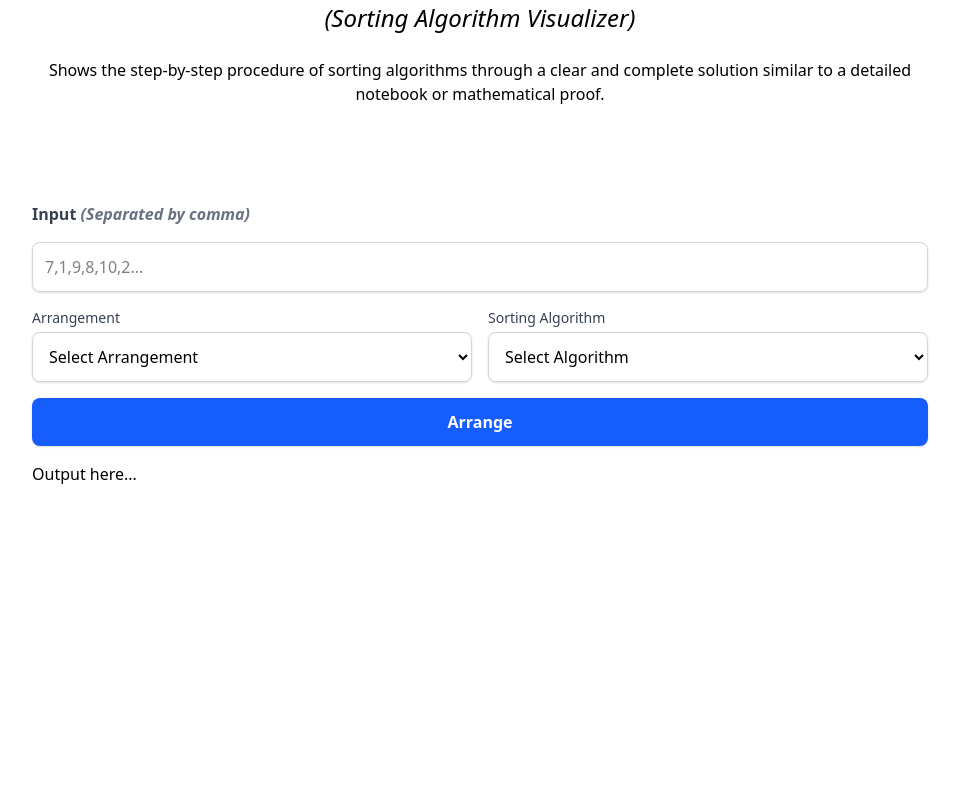
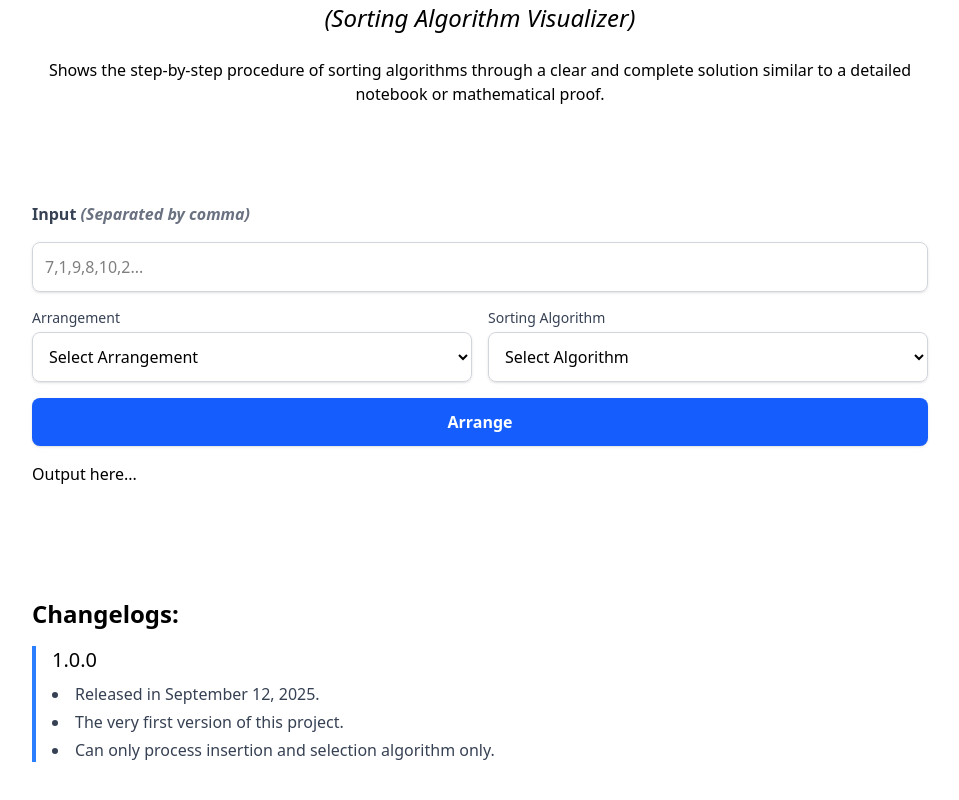
Before and after one commit to khianvictorycalderon/Sorializer, a React (Vite) app: page / in a window 1280 px wide. Shown: the part 250-1050 px from the top of the page, without its empty margins (160-1119 px from the left). Before the commit the page ends 816 px from the top, so only its background shows below. Built offline with nearby package versions, Linux system fonts and the light colour scheme.

Commit message:
Added changelogs

```diff
--- a/src/App.tsx
+++ b/src/App.tsx
@@ -1,11 +1,25 @@
+import ChangeLogs from "./components/changelogs";
 import Header from "./components/header";
 import OpSec from "./components/opsec";
 
 export default function App() {
+
+  const changelogs: [string, string[]][] = [
+    [
+      "1.0.0",
+      [
+        "Released in September 12, 2025.",
+        "The very first version of this project.",
+        "Can only process insertion and selection algorithm only."
+      ]
+    ]
+  ]
+
   return (
     <>
       <Header/>
       <OpSec/>
+      <ChangeLogs changelogs={changelogs}/>
     </>
   )
 }
--- /dev/null
+++ b/src/components/changelogs.tsx
@@ -0,0 +1,23 @@
+interface ChangeLogsProps {
+    changelogs: [string, string[]][];
+}
+
+export default function ChangeLogs({ changelogs }: ChangeLogsProps) {
+    return (
+        <div className="px-8 py-4 lg:py-8">
+            <div className="max-w-4xl mx-auto">
+                <h1 className="text-2xl font-semibold mb-4">Changelogs:</h1>
+                {changelogs.map(([version, logs], index) => (
+                    <div key={index} className="mb-6 border-l-4 border-blue-500 pl-4">
+                        <h2 className="text-xl font-medium mb-2">{version}</h2>
+                        <ul className="list-disc list-inside space-y-1 text-gray-700">
+                            {logs.map((log, idx) => (
+                                <li key={idx}>{log}</li>
+                            ))}
+                        </ul>
+                    </div>
+                ))}
+            </div>
+        </div>
+    )
+}
```
